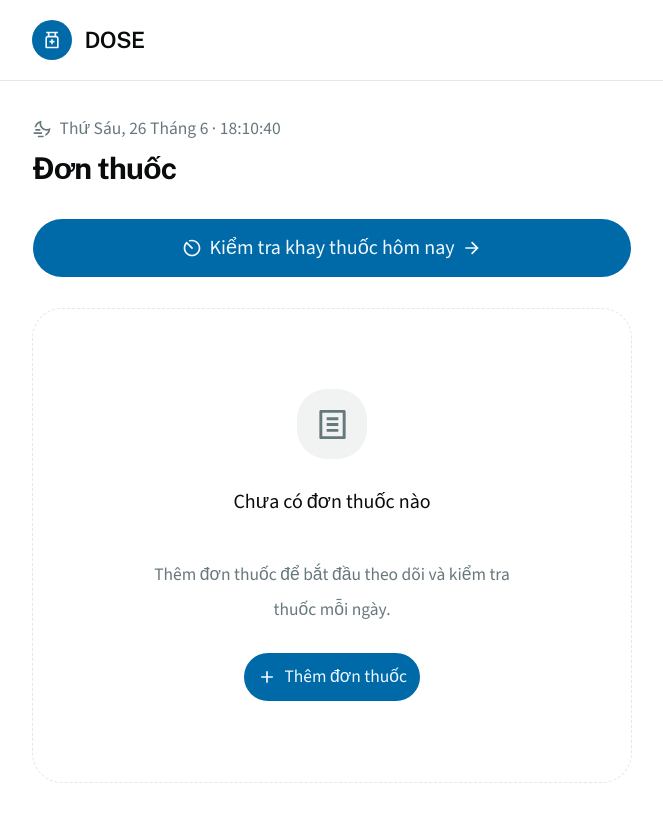
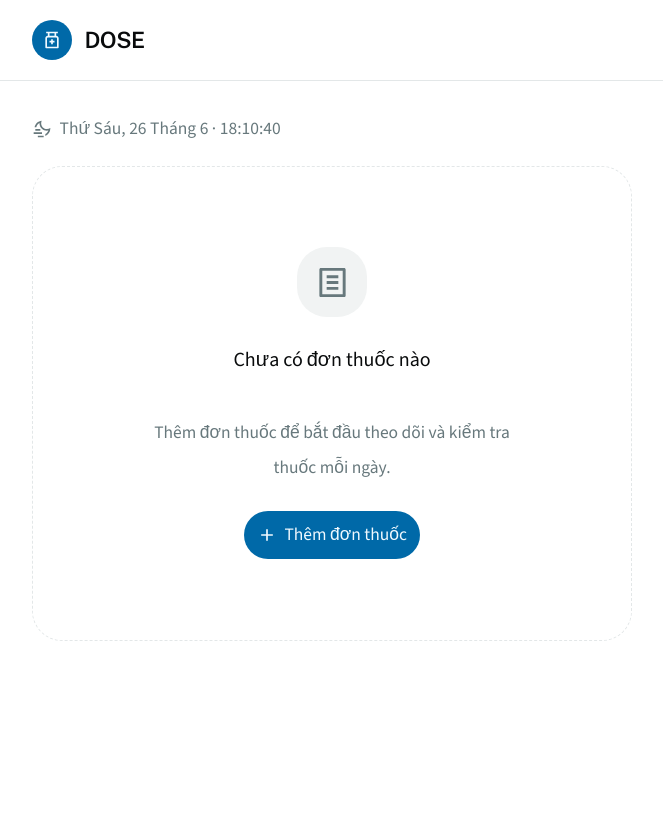
Before and after one commit to gampcho/dose, a Next.js app: page / in a window 1280 px wide. Shown: the whole page, without its empty margins (308-971 px from the left). Built offline with nearby package versions, Linux system fonts and the light colour scheme.

Commit message:
fix: home page "Kiểm tra khay thuốc" button show condition

```diff
--- a/app/page.tsx
+++ b/app/page.tsx
@@ -117,23 +117,12 @@ export default function HomePage() {
       </header>
 
       <main className="mx-auto max-w-lg px-4 py-6">
-        <div className="mb-6">
+        <div className="mb-4">
           <p className="flex items-center gap-1.5 text-sm text-muted-foreground capitalize">
             <TimeIcon className="size-4 shrink-0" />
             {today} · {time}
           </p>
-          <h1 className="mt-0.5 font-heading text-2xl font-bold tracking-tight">
-            Đơn thuốc
-          </h1>
         </div>
-
-        <Link href="/verify" className="mb-6 block">
-          <Button size="lg" className="w-full text-base">
-            <RiScanLine />
-            Kiểm tra khay thuốc hôm nay
-            <RiArrowRightLine />
-          </Button>
-        </Link>
 
         {plans.length === 0 ? (
           <div className="flex flex-col items-center justify-center gap-5 rounded-2xl border border-dashed py-16 text-center">
@@ -153,6 +142,14 @@ export default function HomePage() {
           </div>
         ) : (
           <div className="flex flex-col gap-3">
+            <Link href="/verify" className="mb-6 block">
+              <Button size="lg" className="w-full text-base">
+                <RiScanLine />
+                Kiểm tra khay thuốc hôm nay
+                <RiArrowRightLine />
+              </Button>
+            </Link>
+
             {plans.map((plan, idx) => (
               <PlanCard
                 key={plan.id}
```
